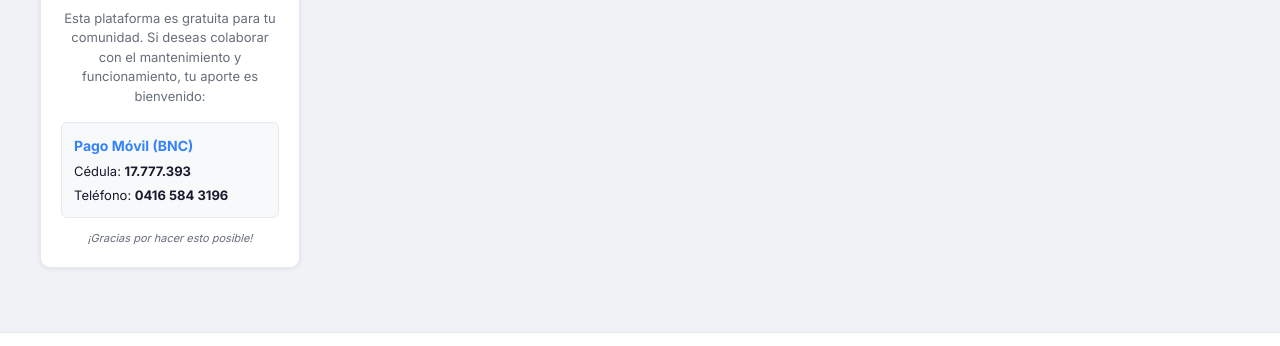
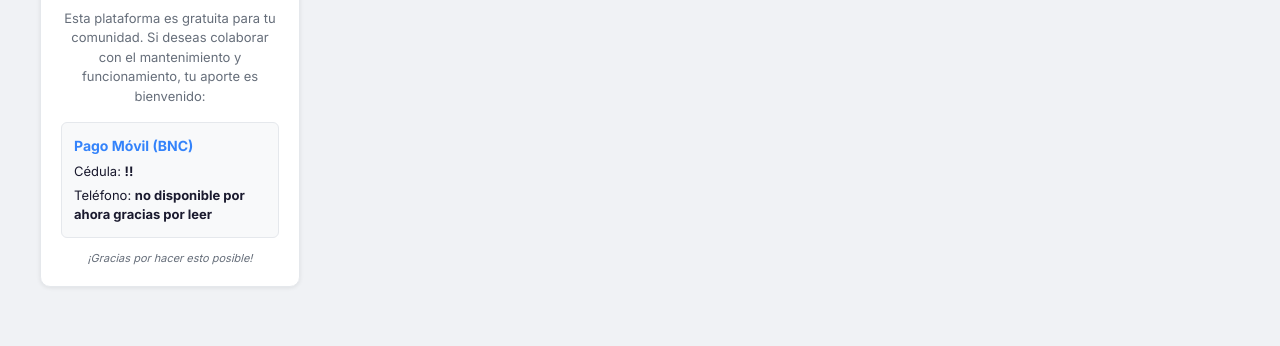
Before and after one commit to mariopro357/mercaditoC, a plain HTML site: page index.html in a window 1280 px wide. Shown: the part 643-989 px from the top of the page. Drawn offline with nearby package versions, Linux system fonts and the light colour scheme; no server answers.

Commit message:
Update contact information in index.html

```diff
--- a/index.html
+++ b/index.html
@@ -135,8 +135,8 @@
         <p style="font-size: 13px; color: var(--muted); margin-bottom: 16px; line-height: 1.5;">Esta plataforma es gratuita para tu comunidad. Si deseas colaborar con el mantenimiento y funcionamiento, tu aporte es bienvenido:</p>
         <div style="background: #f8f9fa; padding: 12px; border-radius: 6px; font-size: 13px; text-align: left; color: var(--text); border: 1px solid var(--border);">
           <div style="font-weight: 700; margin-bottom: 6px; color: var(--brand); font-size: 14px;">Pago Móvil (BNC)</div>
-          <div>Cédula: <strong>17.777.393</strong></div>
-          <div style="margin-top: 4px;">Teléfono: <strong>0416 584 3196</strong></div>
+          <div>Cédula: <strong>!!</strong></div>
+          <div style="margin-top: 4px;">Teléfono: <strong>no disponible por ahora gracias por leer</strong></div>
         </div>
         <p style="font-size: 11px; color: var(--muted); margin-top: 12px; font-style: italic;">¡Gracias por hacer esto posible!</p>
       </div>
```
